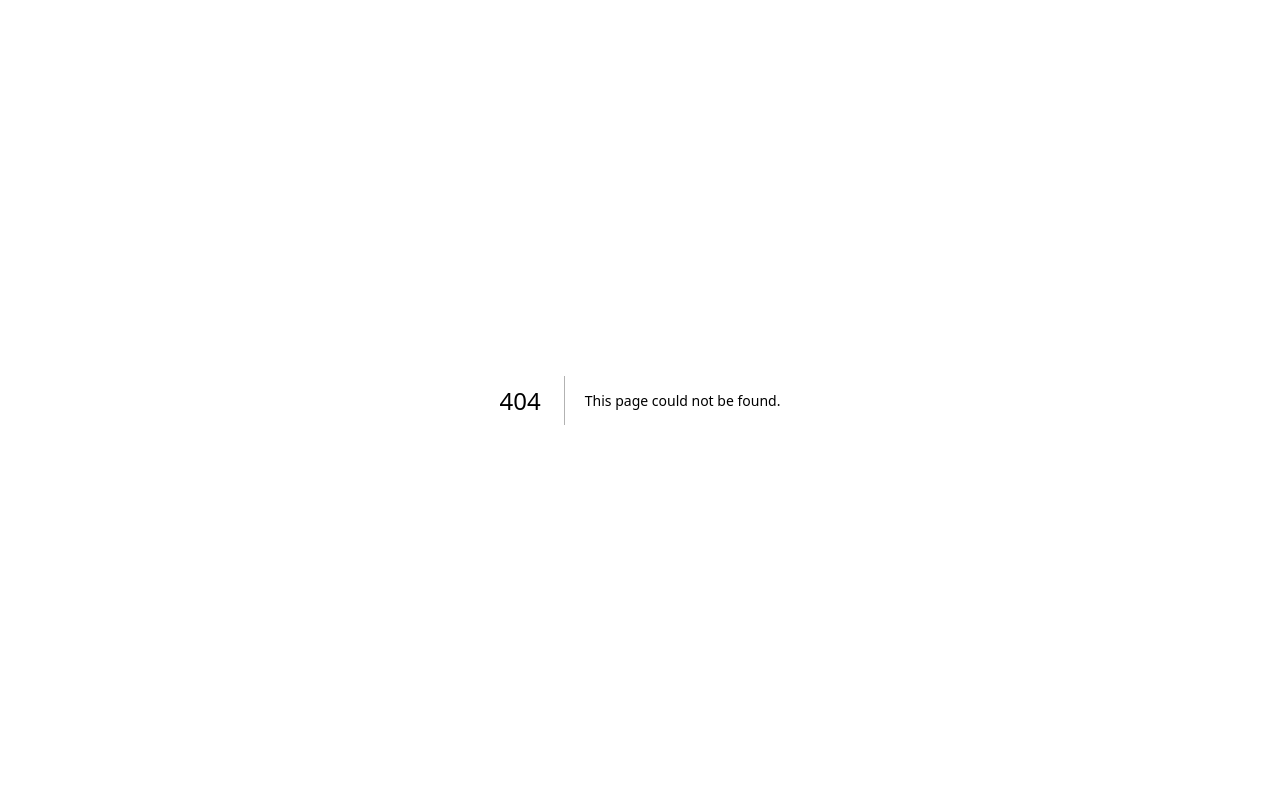
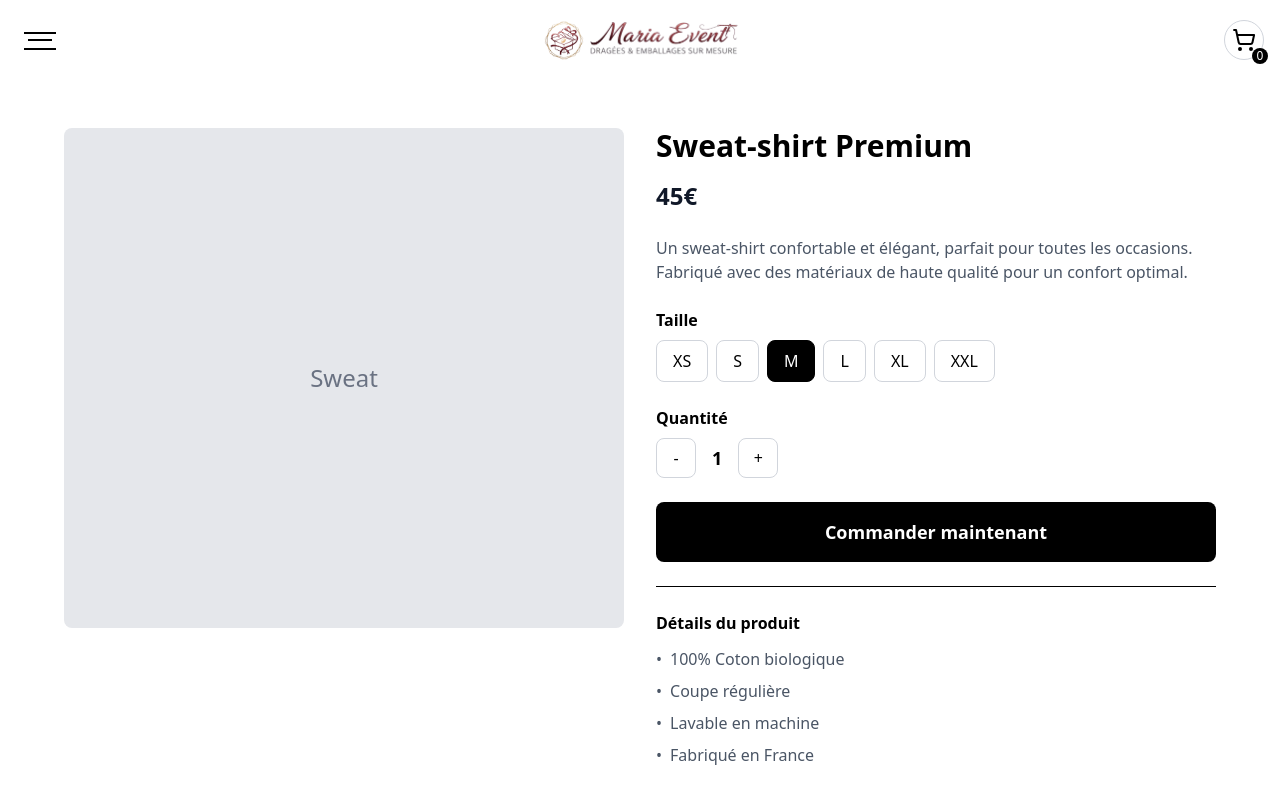
Before and after one commit to Rokabasi/maria_event, a Next.js app: page /products/1 in a window 1280 px wide. Before the commit this address had no page. Shown: the top 800 px of the page. Built offline with nearby package versions, Linux system fonts and the light colour scheme.

Commit message:
feat : add product and detail product page

```diff
--- a/src/app/components/ProductCard/ProductCard.tsx
+++ b/src/app/components/ProductCard/ProductCard.tsx
@@ -1,4 +1,7 @@
+'use client';
+
 import Image from "next/image";
+import { useRouter } from "next/navigation";
 
 interface ProductCardProps {
     title: string;
@@ -8,8 +11,14 @@ interface ProductCardProps {
 }
 
 export default function ProductCard({ title, price, image, isNew }: ProductCardProps) {
+    const router = useRouter();
+
     return (
         <div className="bg-white rounded-lg shadow-md overflow-hidden hover:shadow-lg transition-shadow">
+            <div
+                className="cursor-pointer"
+                onClick={() => router.push(`/products/${encodeURIComponent(title)}`)}
+            >
                 <div className="relative">
                     <div className="w-full h-48 bg-gray-200 flex items-center justify-center">
                         <span className="text-gray-500">{image}</span>
@@ -22,7 +31,19 @@ export default function ProductCard({ title, price, image, isNew }: ProductCardP
                 </div>
                 <div className="p-4">
                     <h3 className="font-semibold text-gray-800 mb-2">{title}</h3>
-                <p className="text-lg font-bold text-gray-900">{price}</p>
+                    <p className="text-lg font-bold text-gray-900 mb-3">{price}</p>
+                </div>
+            </div>
+            <div className="px-4 pb-4">
+                <button
+                    onClick={(e) => {
+                        e.stopPropagation();
+                        router.push(`/products/${encodeURIComponent(title)}`);
+                    }}
+                    className="w-full bg-black text-white py-2 rounded-lg hover:bg-gray-800 transition-colors"
+                >
+                    Commander
+                </button>
             </div>
         </div>
     );
--- a/src/app/components/ProductGrid/ProductGrid.tsx
+++ b/src/app/components/ProductGrid/ProductGrid.tsx
@@ -1,6 +1,13 @@
+'use client';
+
+import { useState } from "react";
+import { useRouter } from "next/navigation";
 import ProductCard from "../ProductCard/ProductCard";
 
 export default function ProductGrid() {
+    const [showAll, setShowAll] = useState(false);
+    const router = useRouter();
+
     const products = [
         { title: "Sweat-shirt", price: "45€", image: "Sweat", isNew: true },
         { title: "Chemise Soleil", price: "32€", image: "Shirt" },
@@ -12,17 +19,16 @@ export default function ProductGrid() {
         { title: "T-Shirt Équipe", price: "24€", image: "T-Shirt" }
     ];
 
+    const displayedProducts = showAll ? products : products.slice(0, 3);
+
     return (
         <section className="py-12 px-4">
             <div className="max-w-6xl mx-auto">
                 <div className="flex justify-between items-center mb-8">
                     <h2 className="text-2xl font-bold">Produits populaires</h2>
-                    <button className="bg-black text-white px-6 py-2 rounded-full hover:bg-gray-800 transition-colors">
-                        Voir Tout
-                    </button>
                 </div>
-                <div className="grid grid-cols-2 md:grid-cols-4 gap-6">
-                    {products.map((product, index) => (
+                <div className="grid grid-cols-1 md:grid-cols-4 gap-6">
+                    {displayedProducts.map((product, index) => (
                         <ProductCard
                             key={index}
                             title={product.title}
@@ -32,6 +38,16 @@ export default function ProductGrid() {
                         />
                     ))}
                 </div>
+                {!showAll && (
+                    <div className="text-center mt-8">
+                        <button
+                            onClick={() => router.push('/products')}
+                            className="bg-black text-white px-8 py-3 rounded-full hover:bg-gray-800 transition-colors"
+                        >
+                            Voir Tout
+                        </button>
+                    </div>
+                )}
             </div>
         </section>
     );
--- a/src/app/page.tsx
+++ b/src/app/page.tsx
@@ -6,7 +6,6 @@ import ProductGrid from "./components/ProductGrid/ProductGrid";
 import ExclusiveOffers from "./components/ExclusiveOffers/ExclusiveOffers";
 import CustomerReviews from "./components/CustomerReviews/CustomerReviews";
 import YouMightLike from "./components/YouMightLike/YouMightLike";
-import Newsletter from "./components/Newsletter/Newsletter";
 import Footer from "./components/Footer/Footer";
 
 export default function Home() {
@@ -19,7 +18,6 @@ export default function Home() {
       <ExclusiveOffers />
       <CustomerReviews />
       <YouMightLike />
-      <Newsletter />
       <Footer />
     </div>
   );
--- /dev/null
+++ b/src/app/products/[id]/page.tsx
@@ -0,0 +1,111 @@
+'use client';
+
+import { useParams } from "next/navigation";
+import Navbar from "../../components/Navbar/Navbar";
+import Footer from "../../components/Footer/Footer";
+import { useState } from "react";
+
+export default function ProductDetailPage() {
+    const params = useParams();
+    const [quantity, setQuantity] = useState(1);
+    const [selectedSize, setSelectedSize] = useState("M");
+
+    // Simuler les données du produit
+    const product = {
+        id: params.id,
+        title: "Sweat-shirt Premium",
+        price: "45€",
+        description: "Un sweat-shirt confortable et élégant, parfait pour toutes les occasions. Fabriqué avec des matériaux de haute qualité pour un confort optimal.",
+        image: "Sweat",
+        sizes: ["XS", "S", "M", "L", "XL", "XXL"],
+        colors: ["Noir", "Blanc", "Gris", "Bleu"],
+        details: [
+            "100% Coton biologique",
+            "Coupe régulière",
+            "Lavable en machine",
+            "Fabriqué en France"
+        ]
+    };
+
+    return (
+        <div className="min-h-screen">
+            <Navbar />
+            <section className="py-12 px-4">
+                <div className="max-w-6xl mx-auto">
+                    <div className="grid grid-cols-1 md:grid-cols-2 gap-8">
+                        {/* Image du produit */}
+                        <div className="bg-gray-200 rounded-lg h-96 md:h-[500px] flex items-center justify-center">
+                            <span className="text-gray-500 text-2xl">{product.image}</span>
+                        </div>
+
+                        {/* Détails du produit */}
+                        <div>
+                            <h1 className="text-3xl font-bold mb-4">{product.title}</h1>
+                            <p className="text-2xl font-bold text-gray-900 mb-6">{product.price}</p>
+
+                            <p className="text-gray-600 mb-6">{product.description}</p>
+
+                            {/* Sélection de la taille */}
+                            <div className="mb-6">
+                                <label className="block font-semibold mb-2">Taille</label>
+                                <div className="flex gap-2 flex-wrap">
+                                    {product.sizes.map((size) => (
+                                        <button
+                                            key={size}
+                                            onClick={() => setSelectedSize(size)}
+                                            className={`px-4 py-2 border rounded-lg transition-colors ${selectedSize === size
+                                                    ? 'bg-black text-white border-black'
+                                                    : 'bg-white text-black border-gray-300 hover:border-black'
+                                                }`}
+                                        >
+                                            {size}
+                                        </button>
+                                    ))}
+                                </div>
+                            </div>
+
+                            {/* Quantité */}
+                            <div className="mb-6">
+                                <label className="block font-semibold mb-2">Quantité</label>
+                                <div className="flex items-center gap-4">
+                                    <button
+                                        onClick={() => setQuantity(Math.max(1, quantity - 1))}
+                                        className="w-10 h-10 border border-gray-300 rounded-lg hover:bg-gray-100"
+                                    >
+                                        -
+                                    </button>
+                                    <span className="text-lg font-semibold">{quantity}</span>
+                                    <button
+                                        onClick={() => setQuantity(quantity + 1)}
+                                        className="w-10 h-10 border border-gray-300 rounded-lg hover:bg-gray-100"
+                                    >
+                                        +
+                                    </button>
+                                </div>
+                            </div>
+
+                            {/* Bouton Commander */}
+                            <button className="w-full bg-black text-white py-4 rounded-lg hover:bg-gray-800 transition-colors mb-6 text-lg font-semibold">
+                                Commander maintenant
+                            </button>
+
+                            {/* Détails supplémentaires */}
+                            <div className="border-t pt-6">
+                                <h3 className="font-semibold mb-3">Détails du produit</h3>
+                                <ul className="space-y-2">
+                                    {product.details.map((detail, index) => (
+                                        <li key={index} className="text-gray-600 flex items-start">
+                                            <span className="mr-2">•</span>
+                                            {detail}
+                                        </li>
+                                    ))}
+                                </ul>
+                            </div>
+                        </div>
+                    </div>
+                </div>
+            </section>
+            <Footer />
+        </div>
+    );
+}
--- /dev/null
+++ b/src/app/products/page.tsx
@@ -0,0 +1,53 @@
+import Navbar from "../components/Navbar/Navbar";
+import ProductCard from "../components/ProductCard/ProductCard";
+import Footer from "../components/Footer/Footer";
+
+export default function ProductsPage() {
+    const productsByCategory = {
+        "Vêtements": [
+            { title: "Sweat-shirt", price: "45€", image: "Sweat", isNew: true },
+            { title: "Chemise Soleil", price: "32€", image: "Shirt" },
+            { title: "Veste Oversize", price: "67€", image: "Jacket" },
+            { title: "Polo", price: "28€", image: "Polo" },
+            { title: "Veste en Jean", price: "78€", image: "Denim" },
+            { title: "T-Shirt Équipe", price: "24€", image: "T-Shirt" },
+            { title: "Veste en Jean Vintage", price: "89€", image: "Vintage" },
+            { title: "Polo Classique", price: "45€", image: "Classic" },
+            { title: "Blazer Moderne", price: "120€", image: "Blazer" },
+            { title: "Sweat à Capuche", price: "65€", image: "Hoodie" }
+        ],
+        "Accessoires": [
+            { title: "Sac de Luxe", price: "89€", image: "Bag" },
+            { title: "Montre Décontractée", price: "156€", image: "Watch" }
+        ]
+    };
+
+    return (
+        <div className="min-h-screen">
+            <Navbar />
+            <section className="py-12 px-4">
+                <div className="max-w-6xl mx-auto">
+                    <h1 className="text-3xl font-bold mb-12">Tous nos produits</h1>
+
+                    {Object.entries(productsByCategory).map(([category, products]) => (
+                        <div key={category} className="mb-12">
+                            <h2 className="text-2xl font-bold mb-6">{category}</h2>
+                            <div className="grid grid-cols-1 md:grid-cols-4 gap-6">
+                                {products.map((product, index) => (
+                                    <ProductCard
+                                        key={index}
+                                        title={product.title}
+                                        price={product.price}
+                                        image={product.image}
+                                        isNew={product.isNew}
+                                    />
+                                ))}
+                            </div>
+                        </div>
+                    ))}
+                </div>
+            </section>
+            <Footer />
+        </div>
+    );
+}
```
Lines whose indentation alone changed are shown as unchanged.
